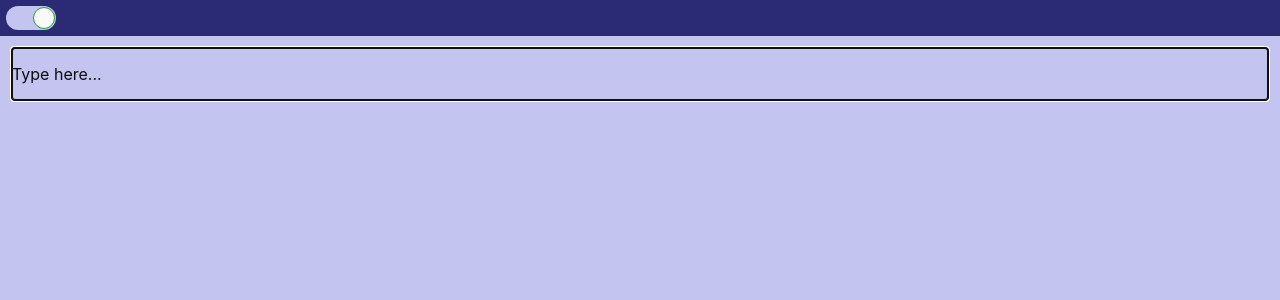
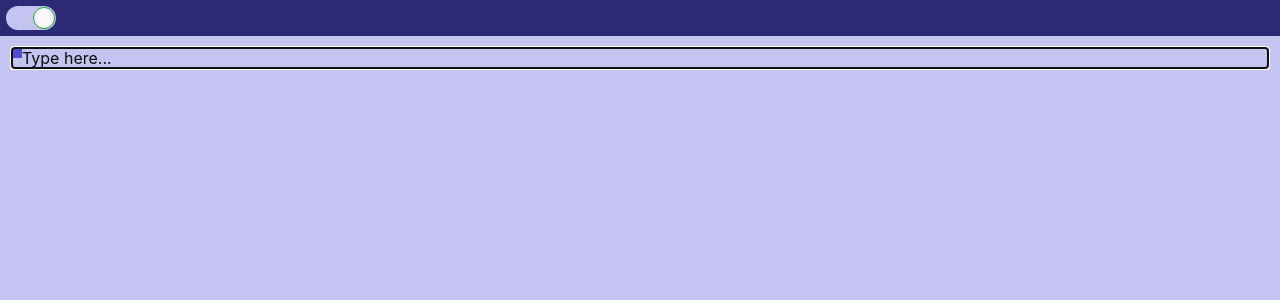
Before and after one commit to kharenzze/notable, a React (Create React App) app: page / in a window 1280 px wide. Shown: the top 300 px of the page. Built offline with nearby package versions, Linux system fonts and the light colour scheme.

Commit message:
Copntainer should not be contentEditable. Import Checkbox

```diff
--- a/src/editor/elements/Check.tsx
+++ b/src/editor/elements/Check.tsx
@@ -1,18 +1,22 @@
 import React, { FC } from 'react'
 import styled from 'styled-components'
+import { Checkbox } from '../../components/Checkbox'
 
-const Container = styled.div`
+const Container = styled.div.attrs({
+  contentEditable: false,
+})`
   display: flex;
   flex-direction: row;
 `
 
-const CheckText = styled.p`
+const CheckText = styled.span`
   color: ${(p) => p.theme.colors.black};
 `
 
 export const Check: FC = ({ children, ...rest }) => {
   return (
     <Container>
+      <Checkbox checked={true} />
       <CheckText>{children}</CheckText>
     </Container>
   )
```
